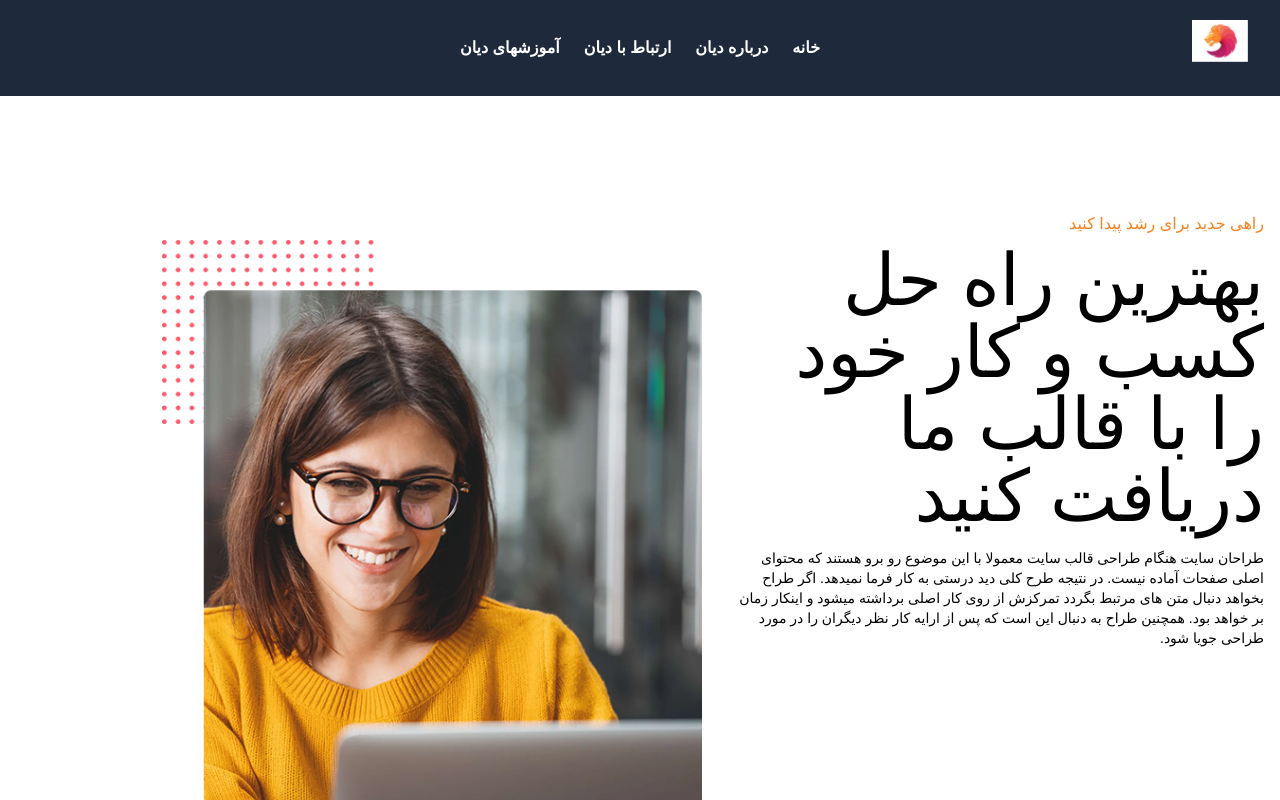
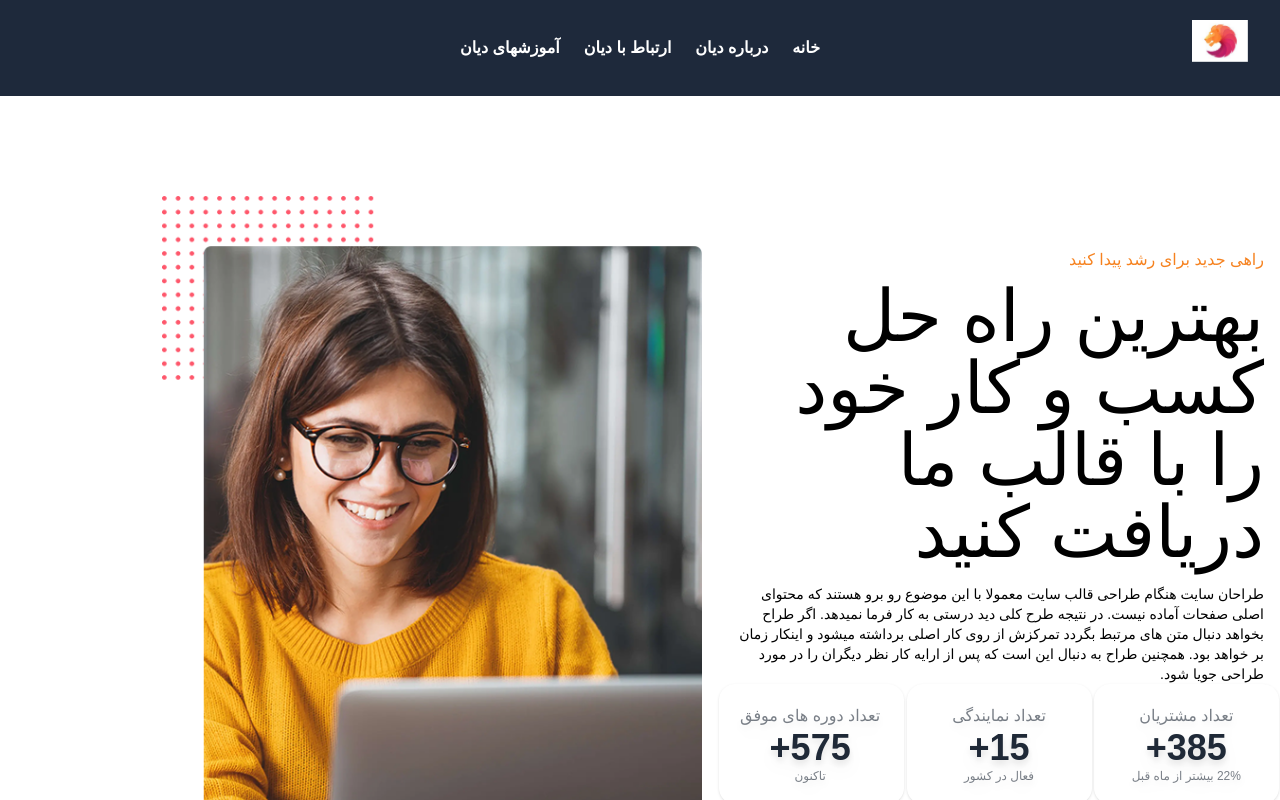
Before and after one commit to Mansour-VN/DianHamrah, a Next.js app: page /HomePage/Section3 in a window 1280 px wide. Shown: the top 800 px of the page. Built offline with nearby package versions, Linux system fonts and the light colour scheme.

Commit message:
refactor : section3

```diff
--- a/package.json
+++ b/package.json
@@ -14,6 +14,7 @@
     "@types/node": "18.11.18",
     "@types/react": "18.0.27",
     "@types/react-dom": "18.0.10",
+    "daisyui": "^2.50.0",
     "eslint": "8.33.0",
     "eslint-config-next": "13.1.6",
     "next": "13.1.6",
--- a/src/pages/HomePage/Section3.tsx
+++ b/src/pages/HomePage/Section3.tsx
@@ -24,8 +24,8 @@ const Section3 = () => {
             <div className="flex-1">
                 <Image style={{width:"540px" ,}}  src={about_img} alt="about"/>
             </div>
-            <div className="flex-1 flex flex-col justify-around ">
-                <div className="about-title second-atitle pb-40">
+            <div className="flex-1 flex flex-col justify-between  ">
+                <div className="about-title second-atitle ">
                     <h5 className="text-official mt-4 px-4"> راهی جدید برای رشد پیدا کنید</h5>
                     <h2 className="text-7xl text-black mt-2 px-4">بهترین راه حل کسب و کار خود را با قالب ما دریافت کنید</h2>
                     <p className="text-sm text-black mt-4 px-4">طراحان سایت هنگام طراحی قالب سایت معمولا با این موضوع رو برو هستند که محتوای اصلی صفحات
--- a/src/pages/HomePage/Section4.tsx
+++ b/src/pages/HomePage/Section4.tsx
@@ -1,6 +1,6 @@
 const Section4 = () => {
   return (
-    <div>Section4 Mansour</div>
+    <></>
   )
 }
 
--- a/tailwind.config.js
+++ b/tailwind.config.js
@@ -31,7 +31,7 @@ module.exports = {
             serif: ['Merriweather', 'serif'],
         },
     },
-    plugins: [],
+    plugins: [require("daisyui")],
 }
 
 
```
Also changed, not shown: 1 other file (tests, documents, lock files or other folders).
